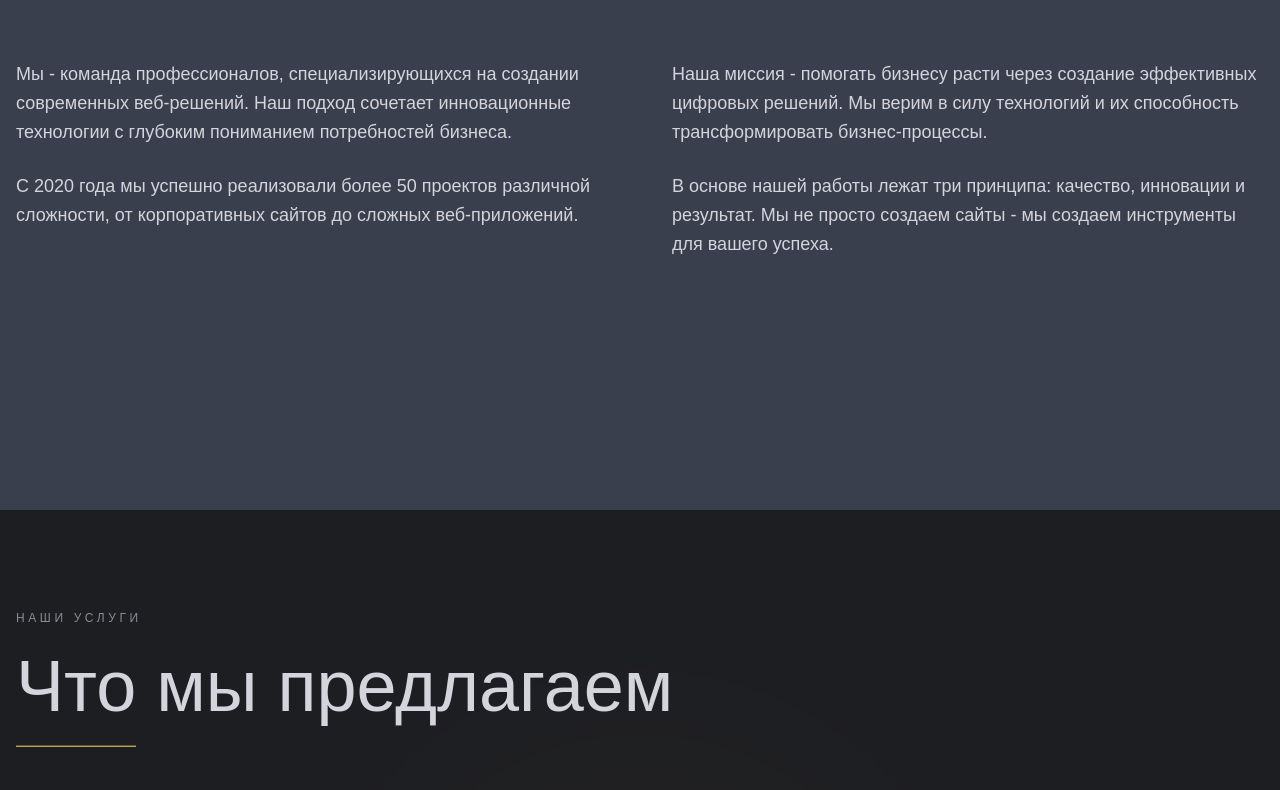
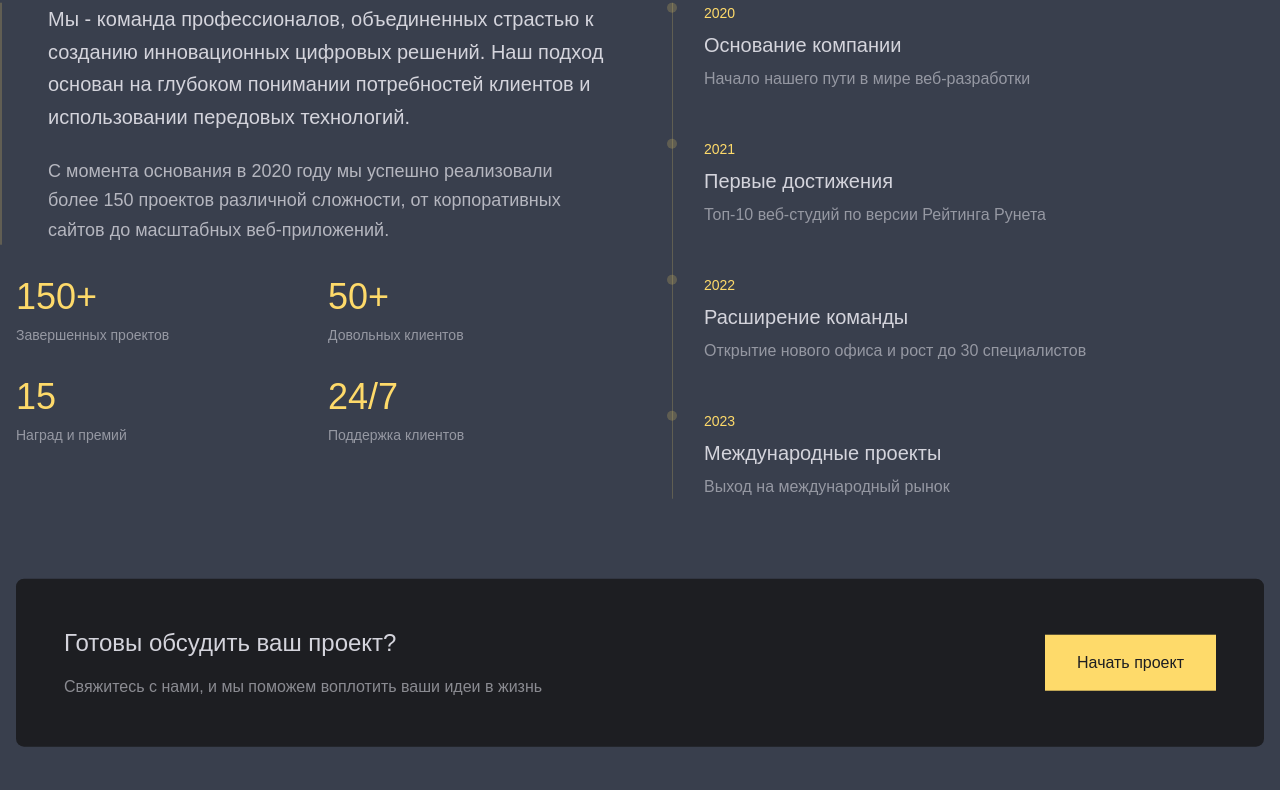
Before and after one commit to burkovmu/web-final, a Next.js app: page / in a window 1280 px wide. Shown: the part 1090-1880 px from the top of the page. Built offline with nearby package versions, Linux system fonts and the light colour scheme; a web font is replaced by a local one.

Commit message:
обновлен раздел О нас: добавлена статистика, история компании и улучшен дизайн

```diff
--- a/src/components/AboutSection.tsx
+++ b/src/components/AboutSection.tsx
@@ -3,9 +3,23 @@
 import { motion } from 'framer-motion';
 import SectionWrapper from './SectionWrapper';
 
+const stats = [
+  { number: '150+', label: 'Завершенных проектов' },
+  { number: '50+', label: 'Довольных клиентов' },
+  { number: '15', label: 'Наград и премий' },
+  { number: '24/7', label: 'Поддержка клиентов' }
+];
+
+const achievements = [
+  { year: '2020', title: 'Основание компании', description: 'Начало нашего пути в мире веб-разработки' },
+  { year: '2021', title: 'Первые достижения', description: 'Топ-10 веб-студий по версии Рейтинга Рунета' },
+  { year: '2022', title: 'Расширение команды', description: 'Открытие нового офиса и рост до 30 специалистов' },
+  { year: '2023', title: 'Международные проекты', description: 'Выход на международный рынок' }
+];
+
 export default function AboutSection() {
   return (
-    <SectionWrapper className="bg-[#393f4d] py-32">
+    <SectionWrapper className="bg-[#393f4d] py-32 overflow-hidden">
       <div className="container mx-auto px-4">
         <div className="flex flex-col items-start mb-20">
           <motion.span
@@ -32,35 +46,92 @@ export default function AboutSection() {
           />
         </div>
 
-        <div className="grid grid-cols-1 md:grid-cols-2 gap-16">
+        <div className="grid grid-cols-1 lg:grid-cols-2 gap-16 mb-20">
           <motion.div
             initial={{ opacity: 0, x: -50 }}
             whileInView={{ opacity: 1, x: 0 }}
             transition={{ delay: 0.6 }}
-            className="text-[#d4d4dc]"
+            className="space-y-8"
           >
-            <p className="text-lg leading-relaxed mb-6">
-              Мы - команда профессионалов, специализирующихся на создании современных веб-решений. Наш подход сочетает инновационные технологии с глубоким пониманием потребностей бизнеса.
-            </p>
-            <p className="text-lg leading-relaxed">
-              С 2020 года мы успешно реализовали более 50 проектов различной сложности, от корпоративных сайтов до сложных веб-приложений.
-            </p>
+            <div className="relative">
+              <div className="absolute -left-4 top-0 w-[2px] h-full bg-[#feda6a]/20" />
+              <div className="pl-8">
+                <p className="text-xl leading-relaxed text-[#d4d4dc] mb-6">
+                  Мы - команда профессионалов, объединенных страстью к созданию инновационных цифровых решений. Наш подход основан на глубоком понимании потребностей клиентов и использовании передовых технологий.
+                </p>
+                <p className="text-lg leading-relaxed text-[#d4d4dc]/80">
+                  С момента основания в 2020 году мы успешно реализовали более 150 проектов различной сложности, от корпоративных сайтов до масштабных веб-приложений.
+                </p>
+              </div>
+            </div>
+
+            <div className="grid grid-cols-2 gap-8">
+              {stats.map((stat, index) => (
+                <motion.div
+                  key={stat.label}
+                  initial={{ opacity: 0, y: 20 }}
+                  whileInView={{ opacity: 1, y: 0 }}
+                  transition={{ delay: 0.8 + index * 0.1 }}
+                  className="group"
+                >
+                  <div className="text-4xl font-stolzl text-[#feda6a] mb-2 group-hover:scale-110 transition-transform">
+                    {stat.number}
+                  </div>
+                  <div className="text-[#d4d4dc]/60 text-sm">
+                    {stat.label}
+                  </div>
+                </motion.div>
+              ))}
+            </div>
           </motion.div>
 
           <motion.div
             initial={{ opacity: 0, x: 50 }}
             whileInView={{ opacity: 1, x: 0 }}
             transition={{ delay: 0.8 }}
-            className="text-[#d4d4dc]"
+            className="relative"
           >
-            <p className="text-lg leading-relaxed mb-6">
-              Наша миссия - помогать бизнесу расти через создание эффективных цифровых решений. Мы верим в силу технологий и их способность трансформировать бизнес-процессы.
-            </p>
-            <p className="text-lg leading-relaxed">
-              В основе нашей работы лежат три принципа: качество, инновации и результат. Мы не просто создаем сайты - мы создаем инструменты для вашего успеха.
-            </p>
+            <div className="absolute left-0 top-0 w-[1px] h-full bg-[#feda6a]/20" />
+            <div className="space-y-12">
+              {achievements.map((achievement, index) => (
+                <motion.div
+                  key={achievement.year}
+                  initial={{ opacity: 0, x: 20 }}
+                  whileInView={{ opacity: 1, x: 0 }}
+                  transition={{ delay: 1 + index * 0.1 }}
+                  className="relative pl-8 group"
+                >
+                  <div className="absolute -left-[5px] top-0 w-[10px] h-[10px] rounded-full bg-[#feda6a]/20 group-hover:bg-[#feda6a] transition-colors" />
+                  <div className="text-[#feda6a] text-sm mb-2">{achievement.year}</div>
+                  <div className="text-xl font-stolzl text-[#d4d4dc] mb-2">{achievement.title}</div>
+                  <div className="text-[#d4d4dc]/60">{achievement.description}</div>
+                </motion.div>
+              ))}
+            </div>
           </motion.div>
         </div>
+
+        <motion.div
+          initial={{ opacity: 0, y: 30 }}
+          whileInView={{ opacity: 1, y: 0 }}
+          transition={{ delay: 1.2 }}
+          className="relative bg-[#1d1e22] p-12 rounded-lg overflow-hidden group"
+        >
+          <div className="absolute inset-0 bg-gradient-to-r from-[#feda6a]/5 to-transparent opacity-0 group-hover:opacity-100 transition-opacity duration-500" />
+          <div className="relative z-10 flex flex-col lg:flex-row items-center justify-between gap-8">
+            <div>
+              <h3 className="text-2xl font-stolzl text-[#d4d4dc] mb-4">
+                Готовы обсудить ваш проект?
+              </h3>
+              <p className="text-[#d4d4dc]/60">
+                Свяжитесь с нами, и мы поможем воплотить ваши идеи в жизнь
+              </p>
+            </div>
+            <button className="px-8 py-4 bg-[#feda6a] text-[#1d1e22] font-medium hover:bg-[#feda6a]/90 transition-colors whitespace-nowrap">
+              Начать проект
+            </button>
+          </div>
+        </motion.div>
       </div>
     </SectionWrapper>
   );
--- a/src/components/Footer.tsx
+++ b/src/components/Footer.tsx
@@ -1,92 +1,122 @@
 'use client';
 
 import { motion } from 'framer-motion';
+import Link from 'next/link';
 
 const socialLinks = [
-  { name: 'Twitter', url: '#' },
-  { name: 'Instagram', url: '#' },
-  { name: 'LinkedIn', url: '#' },
-  { name: 'GitHub', url: '#' }
+  { name: 'Instagram', url: 'https://instagram.com' },
+  { name: 'Telegram', url: 'https://t.me' },
+  { name: 'WhatsApp', url: 'https://whatsapp.com' }
 ];
 
 const navLinks = [
-  { name: 'О нас', url: '#about' },
-  { name: 'Услуги', url: '#services' },
-  { name: 'Проекты', url: '#projects' },
-  { name: 'Контакты', url: '#contact' }
+  { name: 'Главная', url: '/' },
+  { name: 'О нас', url: '/about' },
+  { name: 'Услуги', url: '/services' },
+  { name: 'Проекты', url: '/projects' },
+  { name: 'Контакты', url: '/contacts' }
 ];
 
 export default function Footer() {
   return (
-    <footer className="bg-[#1d1e22] py-20">
-      <div className="container mx-auto px-4">
-        <div className="grid grid-cols-1 md:grid-cols-3 gap-16">
-          <div className="space-y-6">
-            <h3 className="text-[#feda6a] text-xl font-stolzl">Web 2.0</h3>
-            <p className="text-[#d4d4dc]/80 leading-relaxed">
-              Создаем инновационные веб-решения для развития вашего бизнеса в цифровую эпоху.
+    <footer className="bg-[#1d1e22] border-t border-[#393f4d]/20">
+      <div className="container mx-auto">
+        <div className="px-8 lg:px-12 py-16">
+          <div className="flex flex-col lg:flex-row justify-between items-start gap-12">
+            {/* Логотип и описание */}
+            <motion.div
+              initial={{ opacity: 0, y: 20 }}
+              whileInView={{ opacity: 1, y: 0 }}
+              transition={{ duration: 0.6 }}
+              className="lg:max-w-xs"
+            >
+              <h3 className="text-[#feda6a] text-xl font-medium mb-4">Web Studio</h3>
+              <p className="text-[#d4d4dc]/70 text-sm leading-relaxed mb-6">
+                Создаем современные веб-сайты и приложения, которые помогают бизнесу расти и развиваться в цифровом мире.
               </p>
               <div className="flex gap-4">
-              {socialLinks.map((link) => (
+                {socialLinks.map((social) => (
                   <a
-                  key={link.name}
-                  href={link.url}
-                  className="text-[#d4d4dc]/60 hover:text-[#feda6a] transition-colors"
+                    key={social.name}
+                    href={social.url}
+                    target="_blank"
+                    rel="noopener noreferrer"
+                    className="w-10 h-10 rounded-full bg-[#393f4d]/30 flex items-center justify-center hover:bg-[#feda6a] transition-colors group"
                   >
-                  {link.name}
+                    <span className="text-[#d4d4dc] text-sm group-hover:text-[#1d1e22] transition-colors">
+                      {social.name[0]}
+                    </span>
                   </a>
                 ))}
               </div>
-          </div>
+            </motion.div>
 
-          <div className="space-y-6">
-            <h3 className="text-[#feda6a] text-xl font-stolzl">Навигация</h3>
-            <nav className="flex flex-col gap-4">
+            {/* Навигация */}
+            <motion.div
+              initial={{ opacity: 0, y: 20 }}
+              whileInView={{ opacity: 1, y: 0 }}
+              transition={{ duration: 0.6, delay: 0.1 }}
+              className="flex flex-col lg:flex-row gap-12"
+            >
+              <div>
+                <h4 className="text-[#feda6a] text-sm font-medium mb-4">Меню</h4>
+                <nav className="flex flex-col gap-3">
                   {navLinks.map((link) => (
-                <a
+                    <Link
                       key={link.name}
                       href={link.url}
-                  className="text-[#d4d4dc]/60 hover:text-[#feda6a] transition-colors"
+                      className="text-[#d4d4dc]/70 text-sm hover:text-[#feda6a] transition-colors"
                     >
                       {link.name}
-                </a>
+                    </Link>
                   ))}
                 </nav>
               </div>
 
-          <div className="space-y-6">
-            <h3 className="text-[#feda6a] text-xl font-stolzl">Подписка</h3>
-            <p className="text-[#d4d4dc]/80 leading-relaxed">
-              Подпишитесь на нашу рассылку, чтобы быть в курсе последних новостей и обновлений.
+              {/* Контакты */}
+              <div>
+                <h4 className="text-[#feda6a] text-sm font-medium mb-4">Контакты</h4>
+                <div className="flex flex-col gap-3">
+                  <a
+                    href="mailto:info@webstudio.ru"
+                    className="text-[#d4d4dc]/70 text-sm hover:text-[#feda6a] transition-colors"
+                  >
+                    info@webstudio.ru
+                  </a>
+                  <a
+                    href="tel:+7999999999"
+                    className="text-[#d4d4dc]/70 text-sm hover:text-[#feda6a] transition-colors"
+                  >
+                    +7 (999) 999-99-99
+                  </a>
+                  <p className="text-[#d4d4dc]/70 text-sm">
+                    Москва, ул. Примерная, 1
                   </p>
-            <form className="space-y-4">
-              <input
-                type="email"
-                placeholder="Ваш email"
-                className="w-full p-4 bg-[#393f4d] text-[#d4d4dc] placeholder-[#d4d4dc]/50 border border-[#d4d4dc]/20 focus:border-[#feda6a] outline-none transition-colors"
-              />
-              <button
-                type="submit"
-                className="w-full px-8 py-4 bg-[#feda6a] text-[#1d1e22] font-medium hover:bg-[#feda6a]/90 transition-colors"
-              >
-                Подписаться
-              </button>
-            </form>
+                </div>
+              </div>
+            </motion.div>
           </div>
         </div>
 
-        <div className="mt-16 pt-8 border-t border-[#d4d4dc]/10">
+        {/* Копирайт */}
+        <div className="border-t border-[#393f4d]/20 px-8 lg:px-12 py-6">
           <div className="flex flex-col md:flex-row justify-between items-center gap-4">
-            <p className="text-[#d4d4dc]/60 text-sm">
-              © 2024 Web 2.0. Все права защищены.
+            <p className="text-[#d4d4dc]/50 text-xs">
+              © 2024 Web Studio. Все права защищены.
             </p>
-            <div className="flex gap-8">
-              <a href="#" className="text-[#d4d4dc]/60 hover:text-[#feda6a] text-sm transition-colors">
+            <div className="flex gap-6">
+              <Link
+                href="/privacy"
+                className="text-[#d4d4dc]/50 text-xs hover:text-[#feda6a] transition-colors"
+              >
                 Политика конфиденциальности
-              </a>
-              <a href="#" className="text-[#d4d4dc]/60 hover:text-[#feda6a] text-sm transition-colors">
+              </Link>
+              <Link
+                href="/terms"
+                className="text-[#d4d4dc]/50 text-xs hover:text-[#feda6a] transition-colors"
+              >
                 Условия использования
-              </a>
+              </Link>
             </div>
           </div>
         </div>
```
Lines whose indentation alone changed are shown as unchanged.
